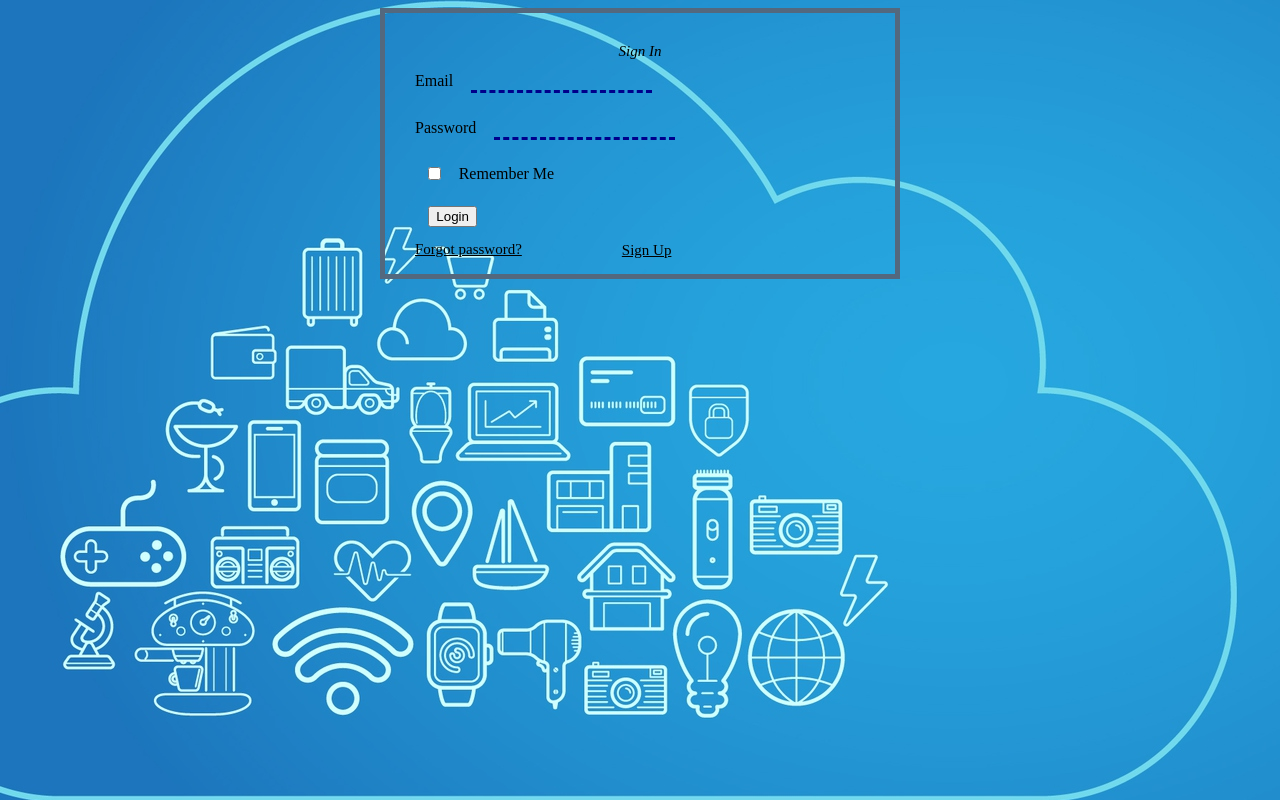
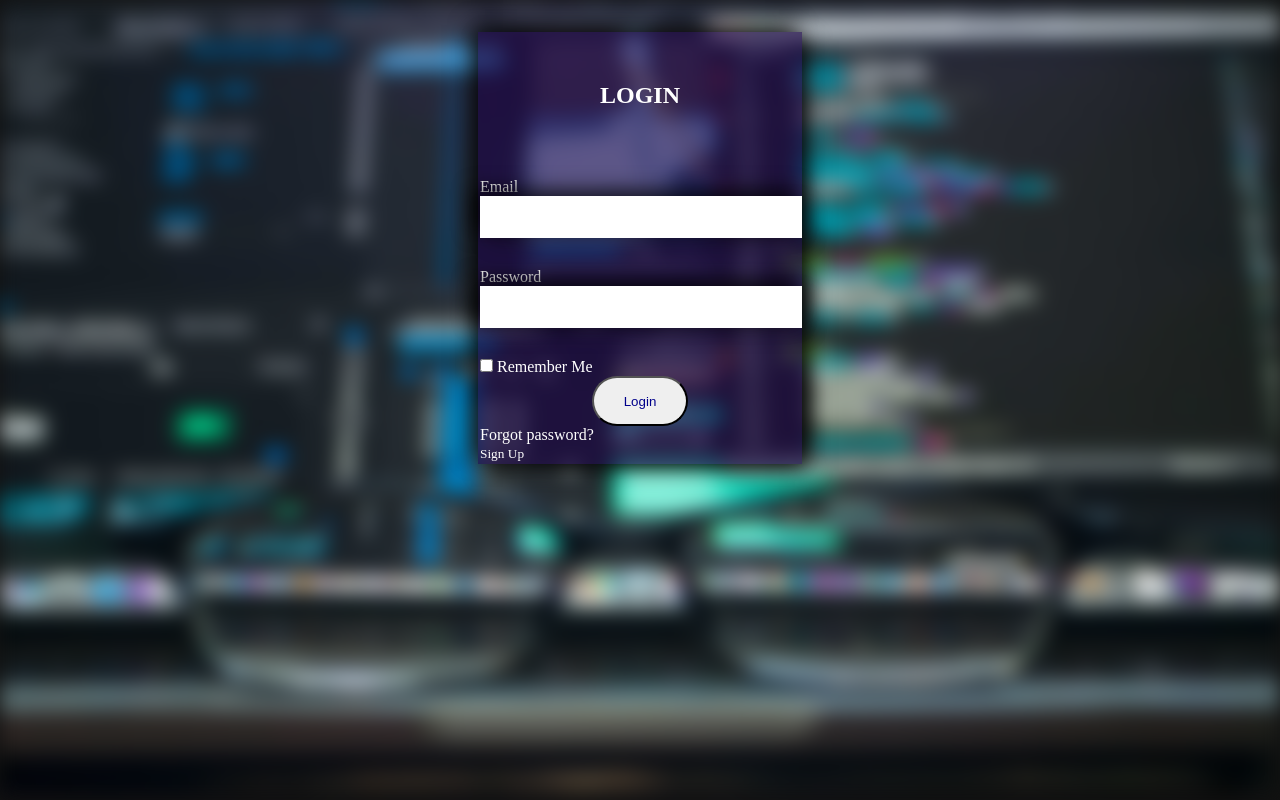
Before and after one commit to alexmagwe/Heroku-test-deploy, a Flask app: page /login in a window 1280 px wide. Run offline with Flask 2, Linux system fonts and the light colour scheme.

Commit message:
styled login and register form

```diff
--- /dev/null
+++ b/iot/static/forms.css
@@ -0,0 +1,73 @@
+.wrapper {
+    background: rgba(26, 0, 68, 0.603);
+    width: 20em;
+    margin: 2em auto;
+    color: #fff;
+    transform-origin: center;
+    padding: 2px;
+    box-shadow: -7px -7px 20px 0 rgba(0, 0, 0, 0.7), 7px 7px 20px 0 rgba(0, 0, 0, 0.7);
+}
+
+@media screen and (max-width:600px) {
+    .wrapper {
+        width: 100%;
+    }
+}
+
+#background-img {
+    position: absolute;
+    filter: blur(10px);
+    z-index: -1;
+    background-attachment: fixed;
+    top: 0;
+    left: 0;
+    width: 100%;
+    height: 100vh;
+    background-position: center center;
+    background-repeat: no-repeat;
+}
+
+#wrapper:target .wrapper {
+    display: block;
+}
+
+.wrapper h2 {
+    text-align: center;
+    color: inherit;
+    height: 1em;
+    padding: 2em;
+    margin-bottom: 1em;
+}
+
+.input-label {
+    color: inherit;
+}
+
+.inputs {
+    font-size: 1.2em;
+    background: #fff;
+    outline: none;
+    width: 100%;
+    height: 40px;
+    color: darkblue;
+    margin-bottom: 30px;
+    box-shadow: -7px -7px 20px 0 rgba(0, 0, 0, 0.7), 7px 7px 20px 0 rgba(0, 0, 0, 0.2);
+    border: 1px solid white;
+}
+
+.button {
+    display: block;
+    width: 30%;
+    margin: auto;
+    height: 50px;
+    text-align: center;
+    padding: 0 1em;
+    border-radius: 30px;
+    cursor: pointer;
+    color: darkblue;
+    overflow: hidden;
+}
+
+.forgot-pw {
+    color: inherit;
+}
--- a/iot/static/style.css
+++ b/iot/static/style.css
@@ -1,11 +1,21 @@
-body
-{
-    background-image:url('images/CNIOT.jpg')
+* {
+    margin: 0;
+    padding: 0;
 }
+
+body {
+    background: #111;
+}
+
+a {
+    text-decoration: none;
+}
+
+a:hover {
+    color: rgb(15, 26, 180);
+}
+
 @media screen and (max-width:1044px) {
-    body {
-        width: 100%;
-    }
     .imports {
         display: none;
     }
@@ -25,119 +35,67 @@ body
         margin-right: 10%;
     }
 }
-@media screen and (max-width:649px) {
-    .for-desktop {
-        display: none;
-    }
+
+.for-desktop {
+    display: none;
 }
-.navbar
-{
-    top: 0;
+
+.navbar {
+    text-align: end;
 }
-.navbar a
-{
-    font-size: 25px;
-    font-style: italic;
-    color: solid black;
+
+.navbar a,
+li a {
+    font-size: 1.5em;
+    font-family: poppins;
+    color: black;
 }
-h5
-{
+
+h5 {
     font-size: 20px;
 }
-.main-container
-{
+
+.main-container {
     width: 90%;
     margin: auto;
 }
-legend{
-    text-align: center;
-    font-size: medium;
-    font-style: italic;
-    margin-bottom: 20px;
+
+sidebar {
+    float: left;
+    margin-right: 2em;
 }
-.login-form
-{
-    margin-left: auto;
-    margin-right: auto;
-}
-form
-{
-    width: 450px;
-	font-size: 16px;
-	padding: 30px 30px 15px 30px;
-	border: 5px solid #53687E;
-}
-form input{
-    margin:1em;
-}
- .inputs{
-    background:transparent;
-    border:none;
-    outline:none;
-    font-style: bold;
-    border-bottom:3px dashed darkblue;
 
-}
-sidebar
-{
-	float:left;
-    margin-right: 15px;
-
-}
-table
-{
+table {
     width: 70%;
-	float:unset;
-	margin: auto;
+    float: unset;
+    margin: auto;
     border-collapse: collapse;
 }
-table, th,td
-{
-	border: 1px solid black;
+
+table,
+th,
+td {
+    border: 1px solid black;
 }
-th,td
-{
+
+th,
+td {
     border: 1px solid black;
     padding: 8px;
 }
-tr:nth-child(even)
-{
+
+tr:nth-child(even) {
     background-color: #f2f2f2;
 }
-tr:hover
-{
+
+tr:hover {
     background-color: #ddd;
 }
-th
-{
+
+th {
     height: 50px;
-    padding-top: 12px;
-    padding-bottom: 12px;
+    padding: 1em 0;
     text-align: left;
     background-color: skyblue;
     color: black;
 }
-.forgot
-{
-    float: left;
-    margin-right: 100px;
-    margin-bottom: 20px;
-    color: black;
-    font-size: 15px;
-    font-style: bold;
-}
-.register
-{
-    color: black;
-    font-size: 15px;
-    font-style: bold;
-
-}
-.login
-{
-    margin: auto;
-    color: black;
-    font-size: 15px;
-    font-style: bold;
-}
-}
--- a/iot/templates/layout.html
+++ b/iot/templates/layout.html
@@ -5,7 +5,8 @@
     <meta charset="UTF-8">
     <meta name="viewport" content="width=device-width, initial-scale=1.0">
     <meta http-equiv="X-UA-Compatible" content="ie=edge">
-    <link rel="stylesheet" type="text/css" href="{{ url_for('static', filename='style.css') }}">
+    <link rel="stylesheet" type="text/css" href="{{ url_for('static', filename='forms.css') }}">
+        <link rel="stylesheet" type="text/css" href="{{ url_for('static', filename='style.css') }}">
 
     <title>Smart Street Lights with IoT</title>
 </head>
--- a/iot/templates/login.html
+++ b/iot/templates/login.html
@@ -1,17 +1,17 @@
 {% extends ("layout.html") %}
 {% block content %}
+  <img id='background-img' src='{{url_for('static',filename='images/image3.jpeg')}}'>
+ <div class="wrapper">
 
-    <div>
-            <form class="login-form" method="POST" action="">
+            <form method='POST' action=''>
                             {{ form.hidden_tag() }}
-                    <legend class="login">
-                        Sign In
-                    </legend>
-                    <div class="username">
-                        {{ form.email.label() }}
+
+                <h2>LOGIN</h2>
+
+                {{ form.email.label(class='input-label') }}
                     {% if form.email.errors %}
                         {{ form.email(class="inputs") }}
-                            <div>
+                        <div class="invalid-feedback">
                             {% for error in form.email.errors %}
                                 <span>{{ error }}</span>
                             {% endfor %}
@@ -19,12 +19,12 @@
                     {% else %}
                         {{ form.email(class="inputs") }}
                     {% endif %}
-                    </div>
-                    <div class="password">
-                        {{ form.password.label() }}
+
+<!--password-->
+                 {{ form.password.label(class="input-label") }}
                     {% if form.password.errors %}
                         {{ form.password(class="inputs") }}
-                            <div>
+                        <div class="invalid-feedback">
                             {% for error in form.password.errors %}
                                 <span>{{ error }}</span>
                             {% endfor %}
@@ -32,17 +32,17 @@
                     {% else %}
                         {{ form.password(class="inputs") }}
                     {% endif %}
+                              <div class="form-check">
+                    {{ form.remember(class="form-remember") }}
+                    {{ form.remember.label(class="form-remember-label") }}
                 </div>
-                    <div class="form-check">
-                        {{ form.remember(class="form-check-input") }}
-                        {{ form.remember.label(class="form-check-label") }}
+                {{ form.submit(class="button") }}
+
+            </form>
+             <a href="#forgot-pw" class='forgot-pw'>Forgot password?</a>
+                 <div >
+        <small class="text-white">
+     <a class="forgot-pw" href="{{ url_for('register') }}">Sign Up</a>
+        </small>
         </div>
-                <div >
-                {{ form.submit(class="btn") }}
-                </div>
-                <a class="forgot" href="#"><span>Forgot password?</span></a>
-                <a class="register" href="{{url_for('register')}}"><snap>Sign Up</snap></a>
-            </form>
-    </div><!--end log form -->
-
 {% endblock content %}
```
Also changed, not shown: iot/templates/register.html (+10 -9 lines), iot/site.db. Lines whose indentation alone changed are shown as unchanged.
